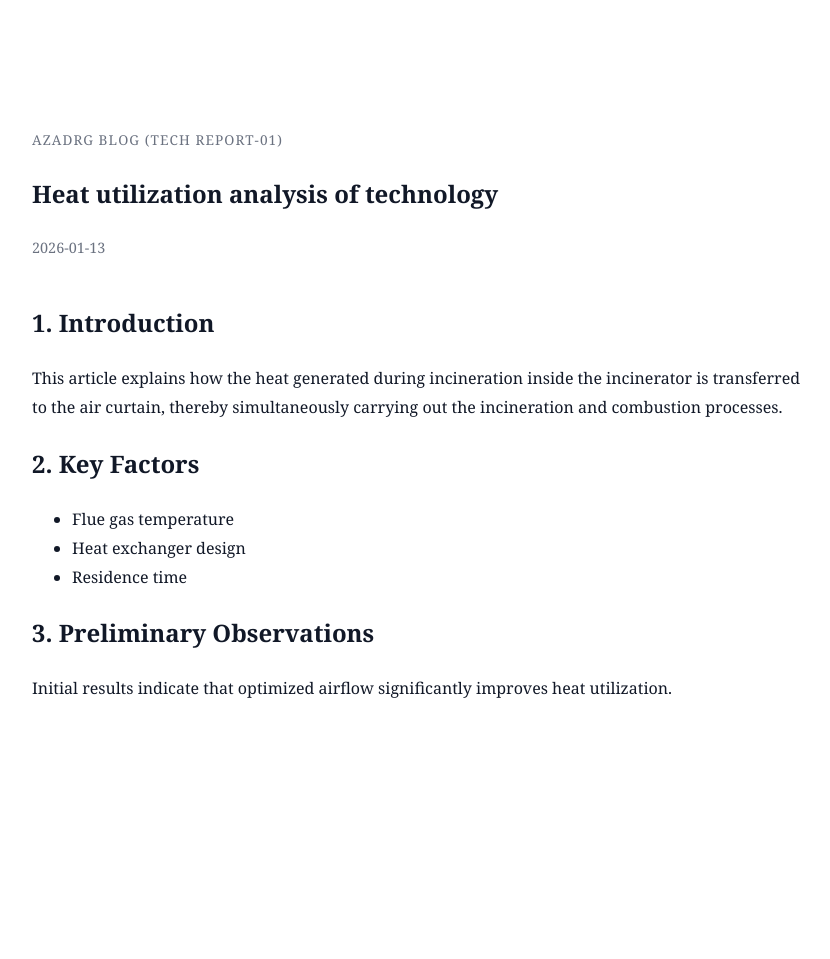
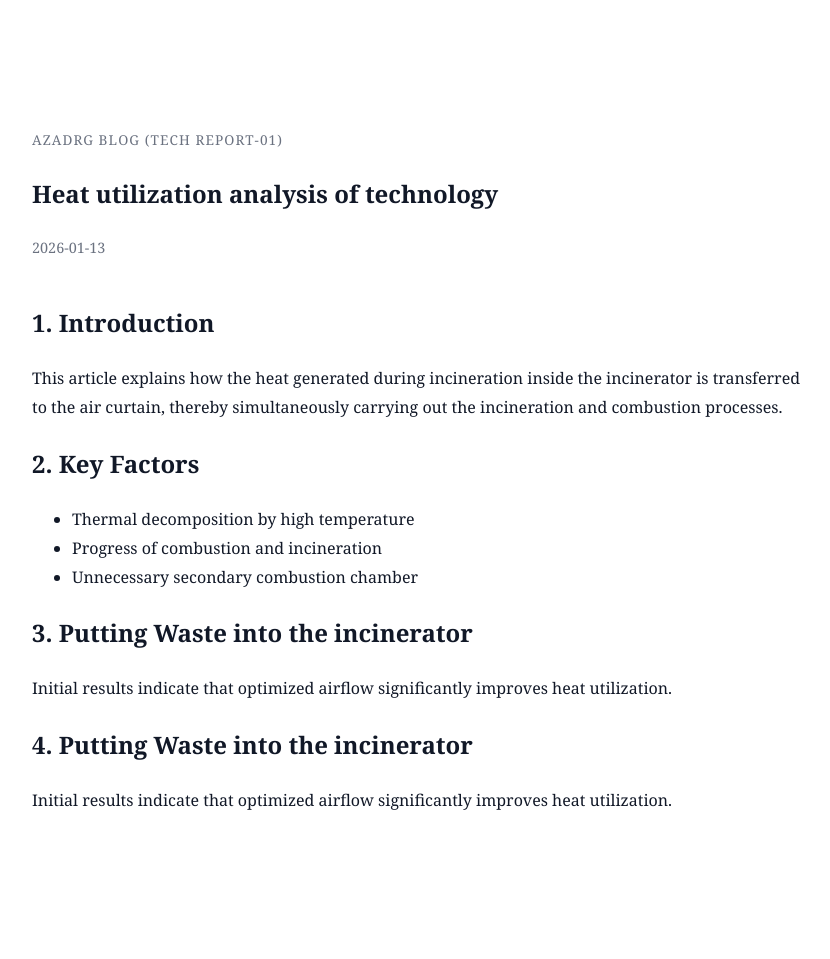
Before and after one commit to ssimsangmin49-creator/ecofriendly-polymer-compounds-incineration, a Jekyll site: the page built from _posts/2026-01-13-analysis-report-01.md, in a window 1280 px wide. Shown: the whole page, without its empty margins (222-1052 px from the left). Built offline with Jekyll 4.4.1, drawn with Linux system fonts in a browser that asks for light colours; before the commit the page ends 900 px from its top, so only the background shows below that.

Commit message:
Update 2026-01-13-analysis-report-01.md

```diff
--- a/_posts/2026-01-13-analysis-report-01.md
+++ b/_posts/2026-01-13-analysis-report-01.md
@@ -12,11 +12,16 @@
 
 ## 2. Key Factors
 
-- Flue gas temperature
-- Heat exchanger design
-- Residence time
+- Thermal decomposition by high temperature
+- Progress of combustion and incineration
+- Unnecessary secondary combustion chamber
 
-## 3. Preliminary Observations
+## 3. Putting Waste into the incinerator
 
 Initial results indicate that optimized airflow
 significantly improves heat utilization.
+
+## 4. Putting Waste into the incinerator
+
+Initial results indicate that optimized airflow
+significantly improves heat utilization.
```
